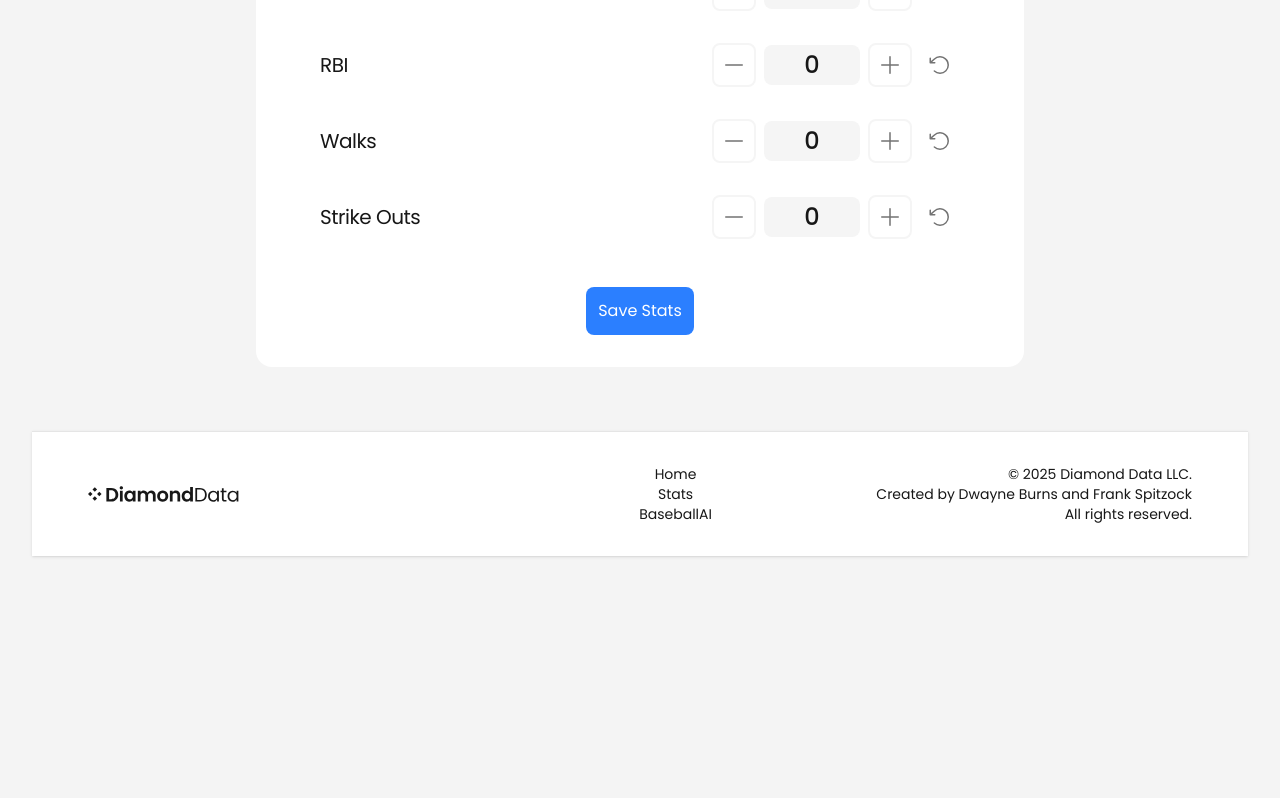
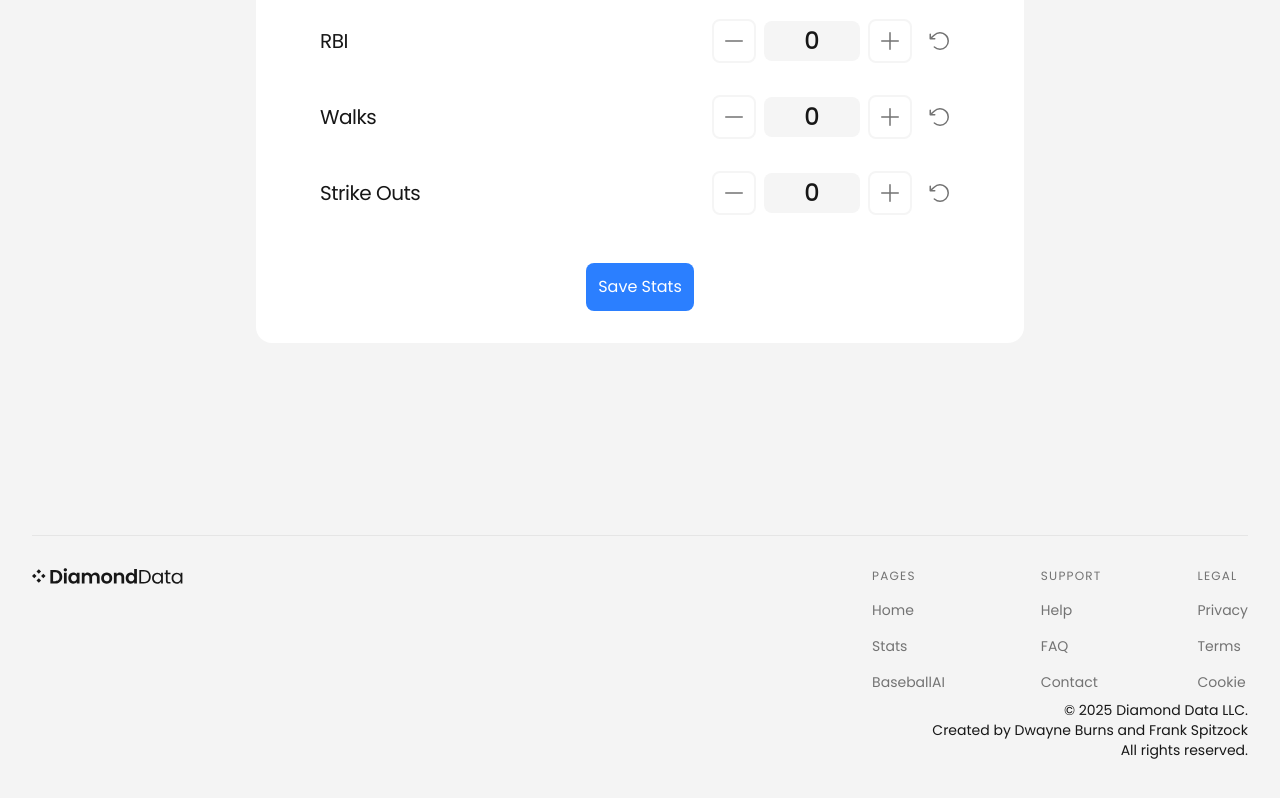
Before and after one commit to FSpitzock/Diamond_Data_Baseball_Stat_Tracker, a React (Vite) app: page /Diamond_Data_Baseball_Stat_Tracker/Stats in a window 1280 px wide. Shown: the part 816-1614 px from the top of the page. Before the commit the page ends 1404 px from the top, so only its background shows below. Built offline with nearby package versions, Linux system fonts and the light colour scheme; no server answers.

Commit message:
minor edits to footer styling

```diff
--- a/src/App.css
+++ b/src/App.css
@@ -167,7 +167,7 @@
 
 .header {
   width: 100%;
-  background: #ffffff;
+  background: var(--background);
   border-bottom: 1px solid #ddd;
   position: sticky;
   top: 0;
@@ -175,9 +175,8 @@
 }
 
 .header-container {
-  max-width: 1200px;
   margin: 0 auto;
-  padding: 0.75rem 1.5rem;
+  padding: 0rem 1.5rem;
   display: flex;
   justify-content: space-between;
   align-items: center;
@@ -212,7 +211,7 @@
 }
 
 .nav-link { @apply
-  text-neutral-900
+  text-neutral-500
   transition-colors;
 }
 
@@ -225,6 +224,23 @@
   font-medium
   border-b-2
   border-blue-500
+}
+
+.nav-links { @apply
+  flex
+  flex-col
+  gap-4
+  py-2
+  text-left
+  text-sm
+}
+
+.nav-container { @apply
+  flex
+  flex-row
+  items-center
+  justify-center
+  gap-24
 }
 
 /* --- FOOTER (Centered) --- */
@@ -241,7 +257,6 @@
   max-width: 800px;
   margin: 0 auto;
   padding: 0 1.5rem;
-
   display: flex;
   flex-direction: column;
   align-items: center;
--- a/src/components/Layout/Footer.tsx
+++ b/src/components/Layout/Footer.tsx
@@ -5,23 +5,21 @@ import Logo from "../../assets/diamond-data-logo.svg";
 
 const Footer: React.FC = () => {
   return (
-    <footer className="w-full bg-white border-t shadow-sm">
-      <div className="max-w-6xl mx-auto px-6 py-8 flex flex-col md:flex-row items-center justify-between gap-6">
+    <footer className="mt-48 py-6 w-full bg-[var(--background)] border-t">
+      <div className="">
 
         {/* Branding + Navigation */}
-        <div className="flex flex-col md:flex-row items-center gap-100">
-          <Link to="/" className="flex items-center gap-2">
+        <div className="flex flex-col md:flex-row items-start">
+          <Link to="/" className="w-full">
             <img
               src={Logo}
               alt="App Logo"
-              className="h-8 w-auto opacity-90 hover:opacity-100 transition"
+              className="h-8 opacity-90 hover:opacity-100 transition"
             />
           </Link>
 
           {/* Nav */}
-          <div className="text-sm">
             <Navigation />
-          </div>
         </div>
 
         {/* Copy / Legal */}
--- a/src/components/Layout/Navigation.tsx
+++ b/src/components/Layout/Navigation.tsx
@@ -3,11 +3,24 @@ import React from "react";
 
 const Navigation: React.FC = () => {
   return (
-    <nav>
+    <nav className="nav-container">
       <div className="nav-links">
-        <Link to="/" className="nav-link">Home</Link><br></br>
-        <Link to="/Stats" className="nav-link">Stats</Link><br></br>
+        <h4>Pages</h4>
+        <Link to="/" className="nav-link">Home</Link>
+        <Link to="/Stats" className="nav-link">Stats</Link>
         <Link to="/BaseballAI" className="nav-link">BaseballAI</Link>
+      </div>
+      <div className="nav-links">
+        <h4>Support</h4>
+        <Link to="/Help" className="nav-link">Help</Link>
+        <Link to="/FAQ" className="nav-link">FAQ</Link>
+        <Link to="/Contact" className="nav-link">Contact</Link>
+      </div>
+      <div className="nav-links">
+        <h4>Legal</h4>
+        <Link to="/Privacy" className="nav-link text-neutral-500">Privacy</Link>
+        <Link to="/Terms" className="nav-link text-neutral-500">Terms</Link>
+        <Link to="/Cookies" className="nav-link text-neutral-500">Cookie</Link>
       </div>
     </nav>
   );
```
